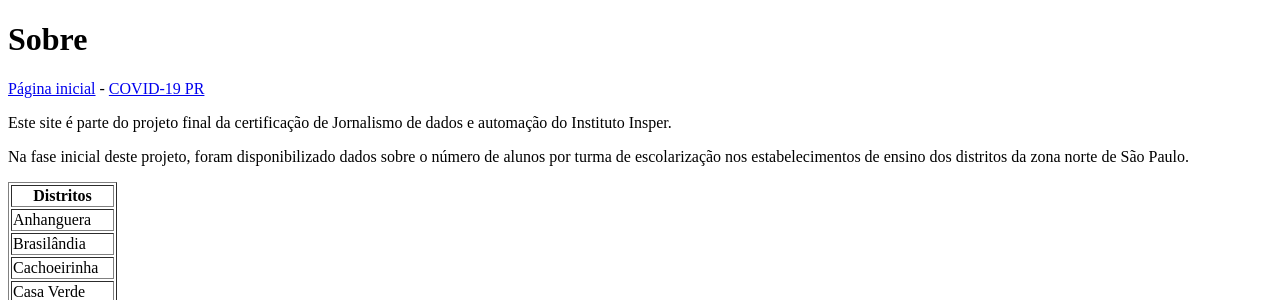
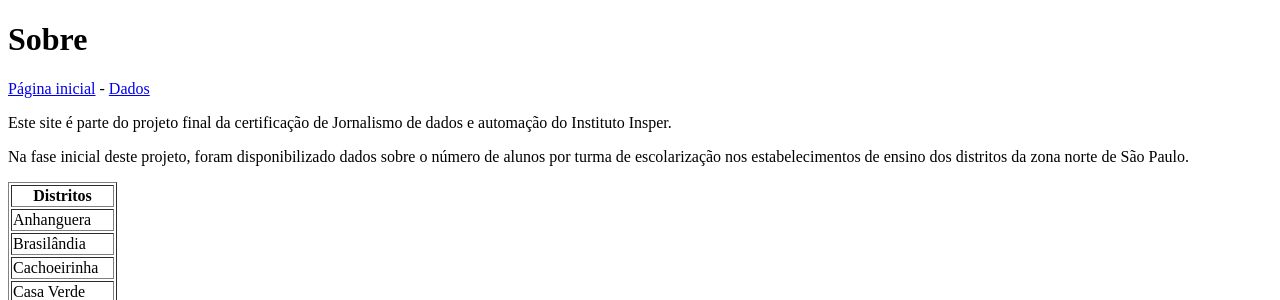
Before and after one commit to renan-cav/dados-matriculas-sme, a Flask app: page /sobre in a window 1280 px wide. Shown: the top 300 px of the page. Run offline with Flask 2, Linux system fonts and the light colour scheme; parts of the project's set-up code (start-up, migrations or seed data) failed here and were passed over.

Commit message:
Corrige título do link

```diff
--- a/templates/sobre.html
+++ b/templates/sobre.html
@@ -3,7 +3,7 @@
 {% block titulo %}Sobre o projeto{% endblock %}
 {% block cabecalho %}Sobre{% endblock %}
 {% block conteudo %}
-<a href="/">Página inicial</a> - <a href="/covid-pr">COVID-19 PR</a>
+<a href="/">Página inicial</a> - <a href="/covid-pr">Dados</a>
 <p>Este site é parte do projeto final da certificação de Jornalismo de dados e automação do Instituto Insper.</p>
 <p>Na fase inicial deste projeto, foram disponibilizado dados sobre o número de alunos por turma de escolarização nos estabelecimentos de ensino dos distritos da zona norte de São Paulo.</p>
 <table border="1">
```
